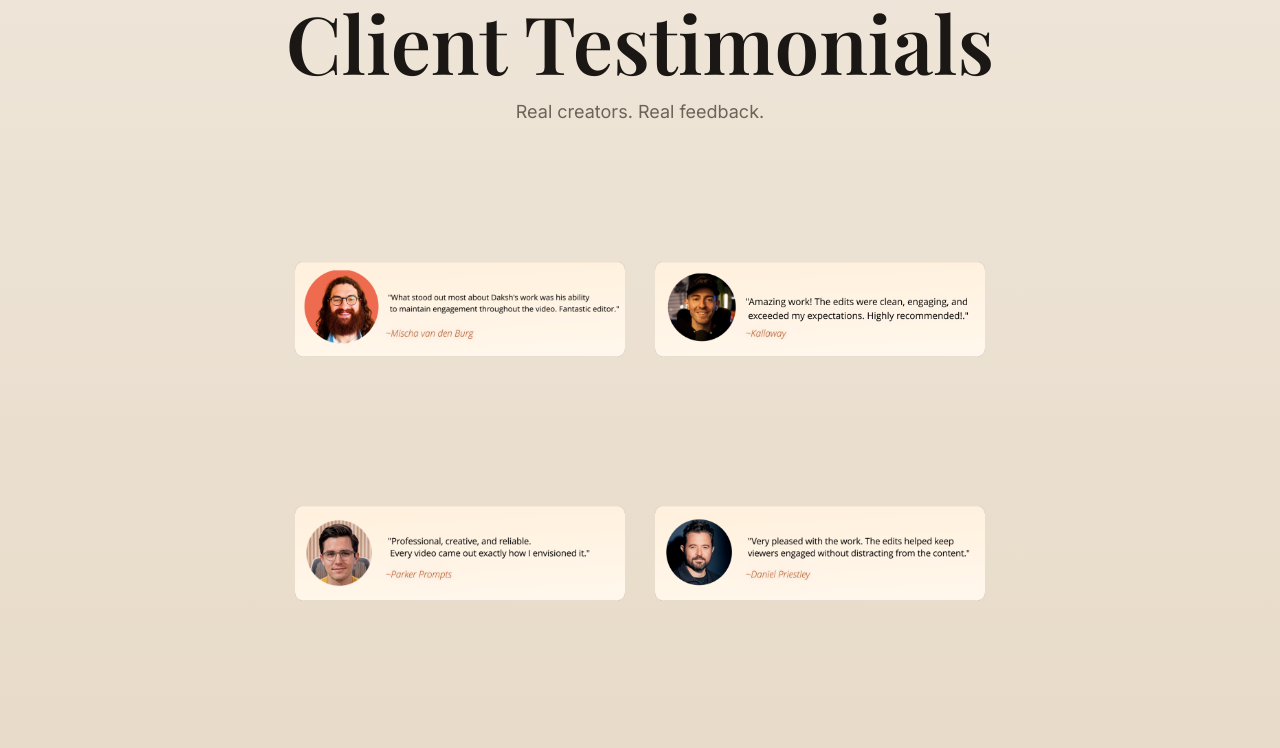
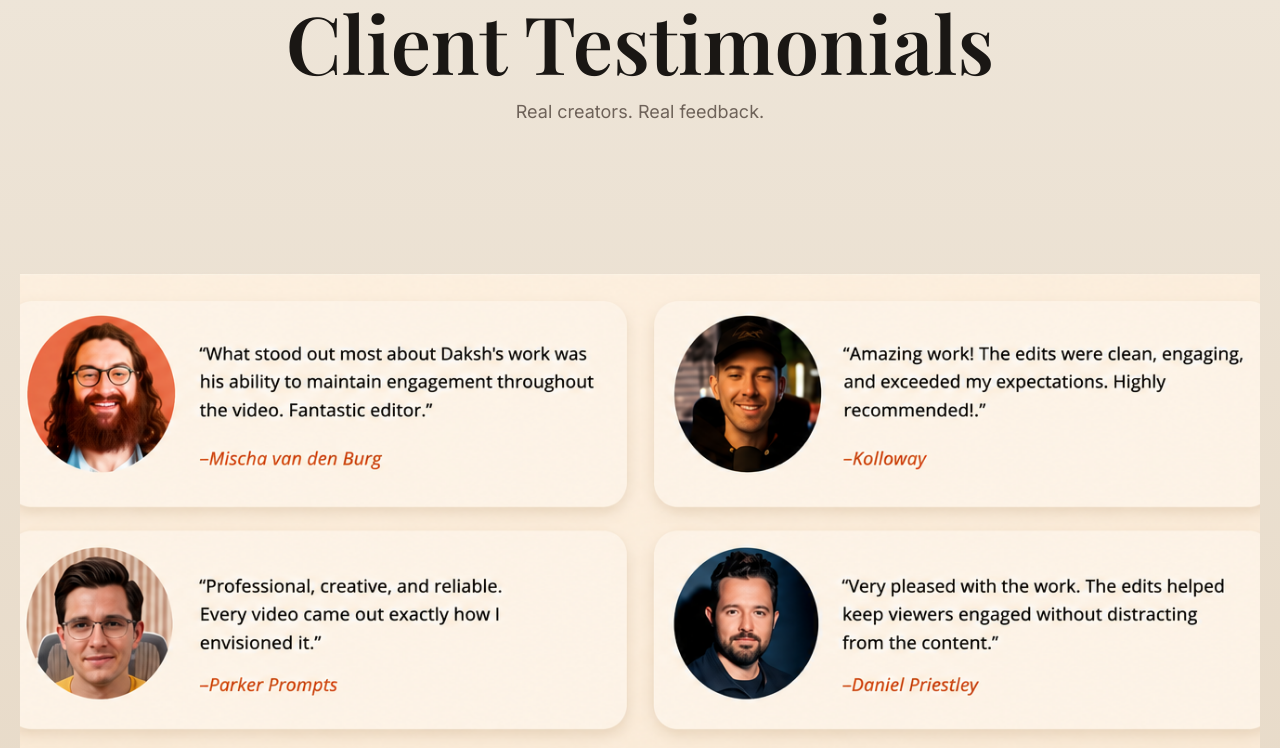
Before and after one commit to Daxdout/Daxd-studios-site, a React (Vite) app in the folder daxd-studios/: page / in a window 1280 px wide. Shown: the part 2960-3708 px from the top of the page. Built offline with nearby package versions, Linux system fonts and the light colour scheme.

Commit message:
changes testemonial

```diff
--- a/daxd-studios/src/components/Testimonials.jsx
+++ b/daxd-studios/src/components/Testimonials.jsx
@@ -1,18 +1,4 @@
-import testimonial1 from '../assets/testimonial1.jpg'
-import testimonial2 from '../assets/testimonial2.jpg'
-import testimonial3 from '../assets/testimonial3.jpg'
-import testimonial4 from '../assets/testimonial4.jpg'
-import testimonial5 from '../assets/testimonial5.jpg'
-import testimonial6 from '../assets/testimonial6.jpg'
-
-const testimonials = [
-  testimonial1,
-  testimonial2,
-  testimonial3,
-  testimonial4,
-  testimonial5,
-  testimonial6,
-]
+import testimonialsImage from '../assets/testimonials-collage.png'
 
 export default function Testimonials() {
   return (
@@ -32,7 +18,7 @@ export default function Testimonials() {
         <div
           style={{
             textAlign: 'center',
-            marginBottom: '120px',
+            marginBottom: '80px',
           }}
         >
           <div
@@ -71,38 +57,31 @@ export default function Testimonials() {
           </p>
         </div>
 
-        {/* Testimonials */}
+        {/* Single Image */}
         <div
           style={{
-            display: 'grid',
-            gridTemplateColumns: 'repeat(2, auto)',
+            display: 'flex',
             justifyContent: 'center',
-            columnGap: '140px',
-            rowGap: '120px',
-            marginBottom: '120px',
+            overflow: 'hidden',
           }}
         >
-          {testimonials.map((image, index) => (
           <img
-              key={index}
-              src={image}
-              alt={`Testimonial ${index + 1}`}
+            src={testimonialsImage}
+            alt="Client Testimonials"
             style={{
-                width: '220px',
-                height: 'auto',
-                transform: 'scale(3)',
+              width: '100%',
+              maxWidth: '1450px',
+              transform: 'scale(1.15)',
               transformOrigin: 'center',
               transition: 'transform 0.3s ease',
-                cursor: 'pointer',
             }}
             onMouseEnter={(e) => {
-                e.currentTarget.style.transform = 'scale(3.5)'
+              e.currentTarget.style.transform = 'scale(1.2)'
             }}
             onMouseLeave={(e) => {
-                e.currentTarget.style.transform = 'scale(3)'
+              e.currentTarget.style.transform = 'scale(1.15)'
             }}
           />
-          ))}
         </div>
       </div>
     </section>
```
Also changed, not shown: daxd-studios/src/assets/testimonials-collage.png (added). Lines whose indentation alone changed are shown as unchanged.
